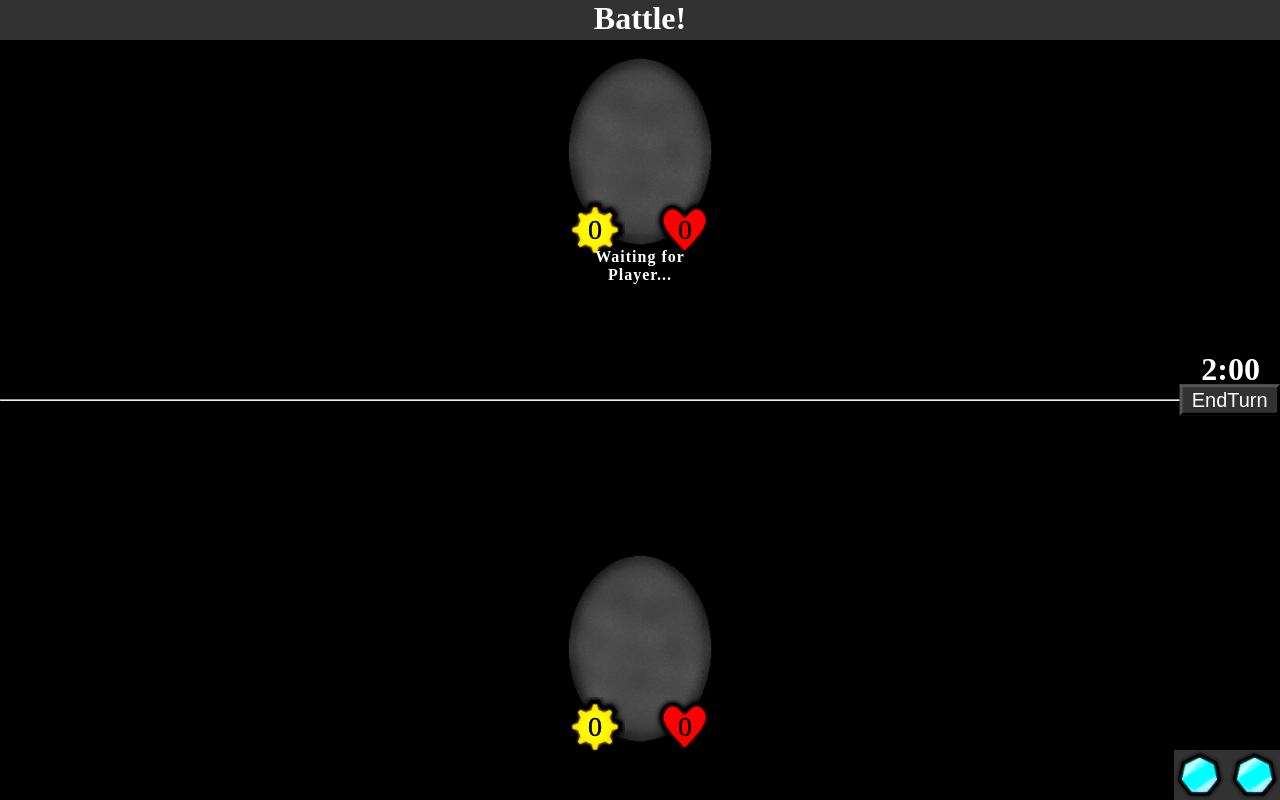
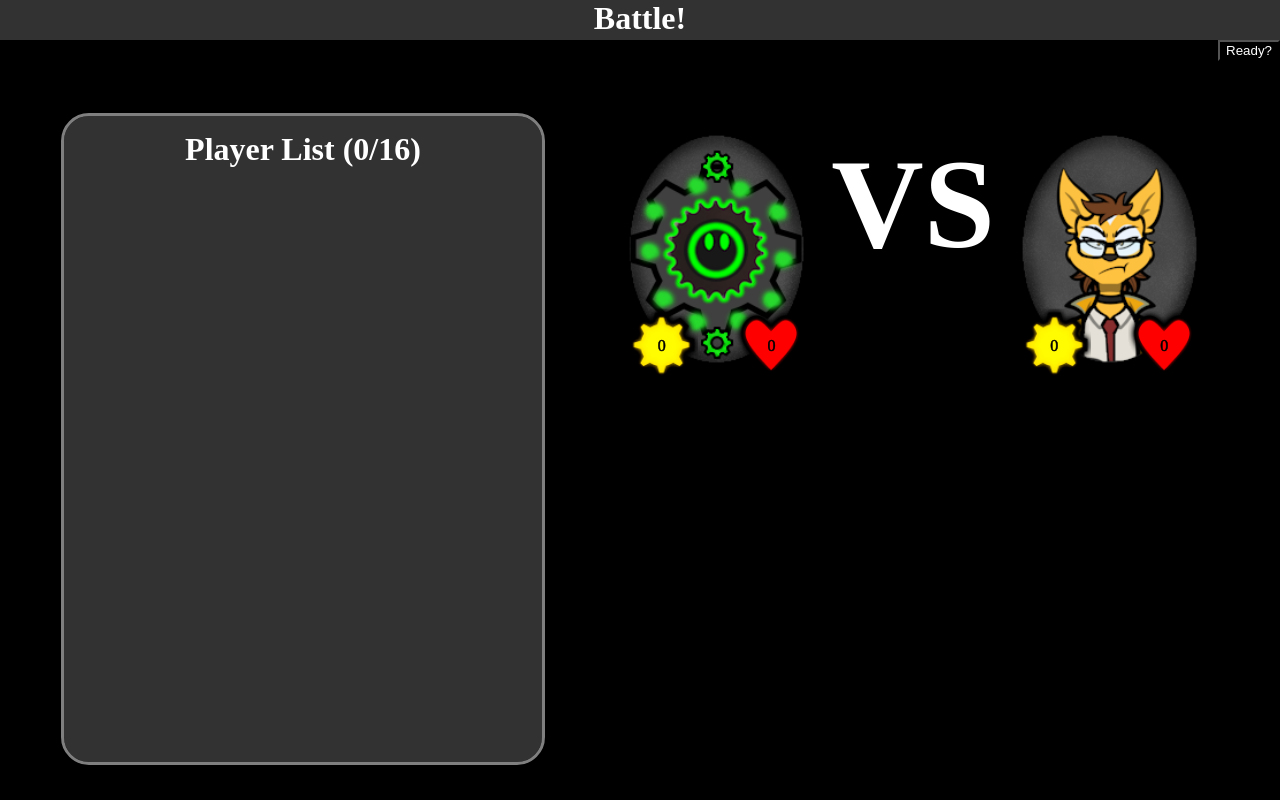
Before and after one commit to felix3621/communism.battlecards, a SvelteKit app: page /game in a window 1280 px wide. Built offline with nearby package versions, Linux system fonts and the light colour scheme; no server answers.

Commit message:
dev
Co-authored-by: andre@hetles.no <andre@hetles.no>

```diff
--- a/src/routes/game/+page.svelte
+++ b/src/routes/game/+page.svelte
@@ -263,6 +263,67 @@
     :global(.OnCooldown) {
         filter: opacity(0.5);
     }
+    #Tournament{
+        position: fixed;
+        left:0;
+        top:40px;
+        right:0;
+        bottom:0;
+        background-color: black;
+        transition-duration: 1s;
+        filter: opacity(1);
+    }
+    #TournamentPlayerList{
+        position: fixed;
+        left:5%;
+        top:10%;
+        bottom: 5%;
+        width: 35%;
+        background-color: rgb(50, 50, 50);
+        border-radius: 25px;
+        outline: 3px rgb(127,127,127) solid;
+        display: grid;
+        grid-template-columns: 100%;
+        grid-template-rows: repeat(auto-fit, 50px);
+        overflow-y: auto;
+        overflow-x: hidden;
+        color: white;
+        padding: 15px;
+    }
+    #TournamentPlayerList h1 {
+        margin: 0;
+    }
+    #TournamentReadyButton {
+        position: fixed;
+        color:white;
+        background-color: black;
+        top:0;
+        right:0;
+    }
+    #TournamentGameList {
+        position: fixed;
+        right:5%;
+        top:10%;
+        bottom: 5%;
+        width: 45%;
+        display: grid;
+        grid-template-columns: 100%;
+        grid-template-rows: repeat(auto-fit, 150px);
+        overflow-y: auto;
+        overflow-x: hidden;
+        color: white;
+        padding: 15px;
+    }
+    :global(#TournamentGameList .Container) {
+        display: grid;
+        grid-template-columns: auto auto auto;
+    }
+    :global(#TournamentGameList h1) {
+        margin:0;
+        height: 100%;
+        font-size: 10vw;
+        text-align: center;
+    }
 </style>
 <hr id="MidleLine">
 <div id="EnemyAvatar"><h1 id="EnemyName">Waiting for Player...</h1></div>
@@ -272,17 +333,20 @@
 <div id="PlayerHand"></div>
 <div id="EnemyOnField"></div>
 <div id="PlayerOnField"></div>
-<div id="DisplayEnergy">
-    <img src="/images/EnergyIcon.png">
-    <img src="/images/EnergyIcon.png">
-</div>
+<div id="DisplayEnergy"></div>
 <button id="EndTurn" on:click={endTurn}>EndTurn</button>
 <h1 id="TimeDisplay">2:00</h1>
 <div id="DraggableParent" style="position: fixed;"></div>
 <div id="TopBar"><h1 style="margin: 0; text-align:center; color:white">Battle!</h1></div>
 <h1 id="DisplayTitle"></h1>
 <h1 id="code" style="cursor: pointer" on:click={() => {navigator.clipboard.writeText(document.getElementById("code").innerText)}}></h1>
-
+<div id="Tournament">
+    <button id="TournamentReadyButton">Ready?</button>
+    <div id="TournamentPlayerList">
+        <h1 style="text-align: center;">Player List (0/16)</h1>
+    </div>
+    <div id="TournamentGameList"></div>
+</div>
 <script>
     import { onMount } from "svelte";
 
@@ -336,11 +400,77 @@
             var data = event.data;
             if (data) {
                 data = JSON.parse(data);
+
+                //Tournament Screen
+                if (data.TournamentScreen) {
+                    document.getElementById("Tournament").style.filter = "opacity(1)";
+                    document.getElementById("Tournament").style.pointerEvents = "";
+                    if (data.TournamentPlayers) {
+                        var TournamentPlayerList = document.getElementById("TournamentPlayerList");
+                        for (let i = 0; i < data.TournamentPlayers.length || i < TournamentPlayerList.children.length-1; i++) {
+                            if (i < data.TournamentPlayers.length && i >= TournamentPlayerList.children.length-1) { // Create
+                                var Temp = document.createElement("h2");
+                                TournamentPlayerList.appendChild(Temp);
+                                Temp.innerHTML = data.TournamentPlayers[i];
+                            } else if (i < data.TournamentPlayers.length) { // Update
+                                TournamentPlayerList.children[i+1].innerHTML = data.TournamentPlayers[i];
+                            } else { // Remove
+                                TournamentPlayerList.children[i+1].remove();
+                            }
+                            TournamentPlayerList.children[0].innerHTML = "Player List ("+i+"/16)";
+                        }
+                    }
+                    //Show all games in Tournament
+                    if (data.TournamentGames) {
+                        var tournamentGameList = document.getElementById("TournamentGameList");
+                        for (let i = 0; i < data.TournamentGames.length || i < tournamentGameList.children.length; i++) {
+                            if (i < data.TournamentGames.length && i >= tournamentGameList.children.length) { // Create
+                                // Create Game Container
+                                var temp = document.createElement("div");
+                                temp.classList.add("Container");
+                                tournamentGameList.appendChild(temp);
+
+                                // player 1 Avatar
+                                var p1 = Stone(data.TournamentGames.p1.Attack,data.TournamentGames.p1.Health,data.TournamentGames.p1.Texture);
+                                p1.classList.add("P1");
+                                temp.appendChild(p1);
+                                // Text in midle that says VS
+                                var VSText = document.createElement("h1");
+                                VSText.innerHTML = "VS";
+                                temp.appendChild(VSText);
+                                // player 1 Avatar
+                                var p2 = Stone(data.TournamentGames.p2.Attack,data.TournamentGames.p2.Health,data.TournamentGames.p2.Texture);
+                                p2.classList.add("P2");
+                                temp.appendChild(p2);
+
+                            } else if (i < data.TournamentGames.length) { // Update
+                                // P1 Update
+                                tournamentGameList.children[i].children[0].getElementsByClassName("CharacterStoneDMG")[0].children[0].innerHTML = data.TournamentGames.p1.Attack;
+                                tournamentGameList.children[i].children[0].getElementsByClassName("CharacterStoneHealth")[0].children[0].innerHTML = data.TournamentGames.p1.Health;
+                                tournamentGameList.children[i].children[0].style.backgroundImage = "url('/images/Cards/"+data.TournamentGames.p1.Texture+".png')";
+
+                                // P2 Update
+                                tournamentGameList.children[i].children[2].getElementsByClassName("CharacterStoneDMG")[0].children[0].innerHTML = data.TournamentGames.p2.Attack;
+                                tournamentGameList.children[i].children[2].getElementsByClassName("CharacterStoneHealth")[0].children[0].innerHTML = data.TournamentGames.p2.Health;
+                                tournamentGameList.children[i].children[2].style.backgroundImage = "url('/images/Cards/"+data.TournamentGames.p2.Texture+".png')";
+                            } else { // Remove
+                                tournamentGameList.children[i].remove();
+                            }
+                        }
+                    }
+                } else {
+                    document.getElementById("Tournament").style.filter = "opacity(0)";
+                    document.getElementById("Tournament").style.pointerEvents = "none";
+                }
+
+                // Normal game logic
                 if (data.TurnTime) {
                     let newTime = Math.trunc(data.TurnTime/60) + ":" + String(data.TurnTime%60).padStart(2,"0");
                     document.getElementById("TimeDisplay").innerHTML = newTime;
                 }
-                yourTurn = data.yourTurn;
+                if (data.yourTurn) {
+                    yourTurn = data.yourTurn;
+                }
                 if (data.PlayerInfo) {
                     PlayerDisplayName = data.PlayerInfo.DisplayName;
                     document.getElementById("PlayerName").innerText = PlayerDisplayName;
@@ -430,7 +560,7 @@
         EnemyAvatar = new Stone(0,0,"MissingCharacter",document.getElementById("EnemyAvatar"))
         PlayerAvatar = new Stone(0,0,"MissingCharacter",document.getElementById("PlayerAvatar"))
 
-        createSocket()
+        //createSocket()
 
         //Actual Commands
         SetAllFontSizeInArray(FontSizeAdjusterArray);
@@ -450,6 +580,23 @@
                 hoveredElement.classList.add('Selected');
             }
         });
+        var tournamentGameList = document.getElementById("TournamentGameList");
+        // Create Game Container
+        var temp = document.createElement("div");
+        temp.classList.add("Container");
+        tournamentGameList.appendChild(temp);
+        // player 1 Avatar
+        var p1 = CreateCharacterStone(0,0,"BOB");
+        p1.classList.add("P1");
+        temp.appendChild(p1);
+        // Text in midle that says VS
+        var VSText = document.createElement("h1");
+        VSText.innerHTML = "VS";
+        temp.appendChild(VSText);
+        // player 1 Avatar
+        var p2 = CreateCharacterStone(0,0,"Felix");
+        p2.classList.add("P2");
+        temp.appendChild(p2);
     })
 
     function endTurn() {
```
Also changed, not shown: socket.cjs (+43 -6 lines), tournament_layoutIdea.png (added).
